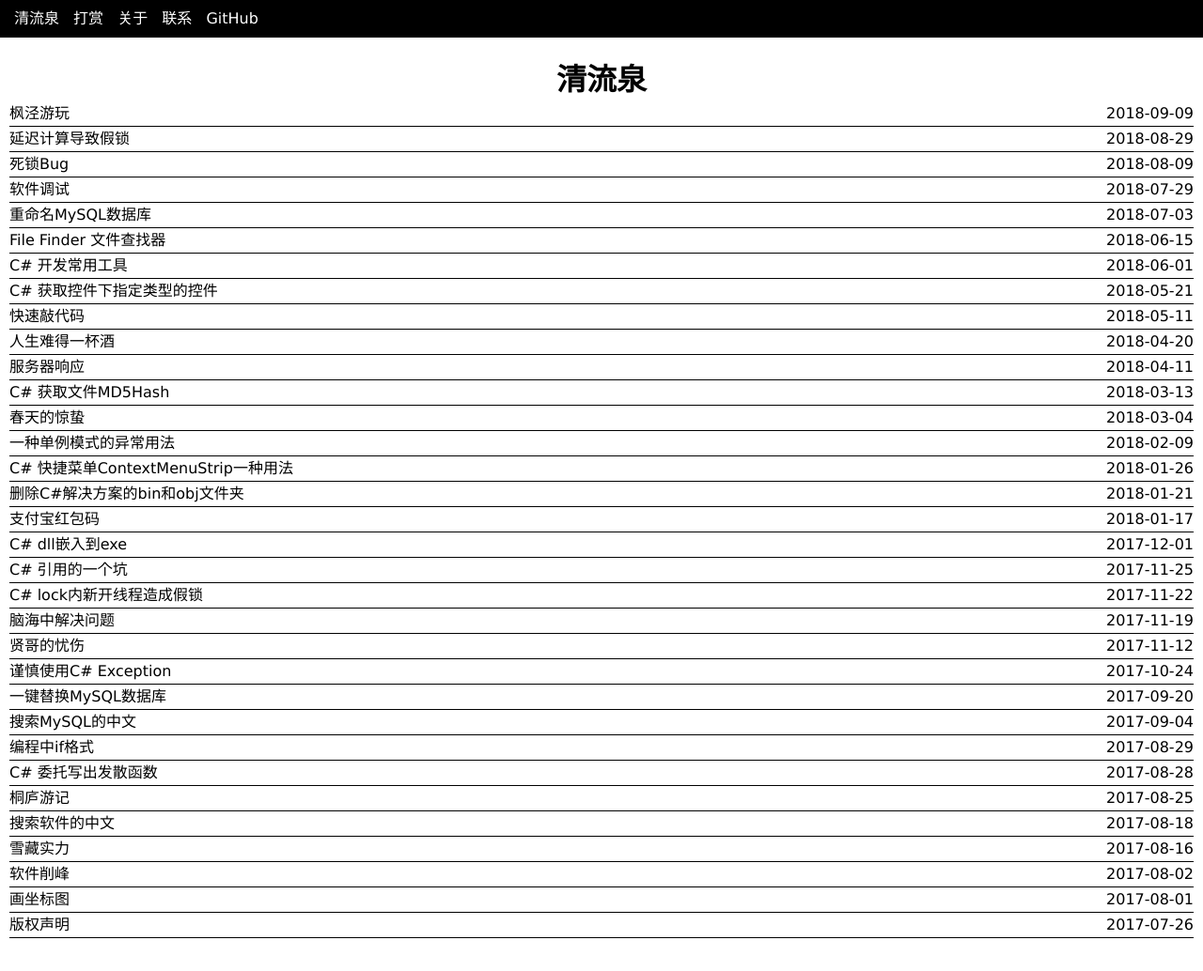
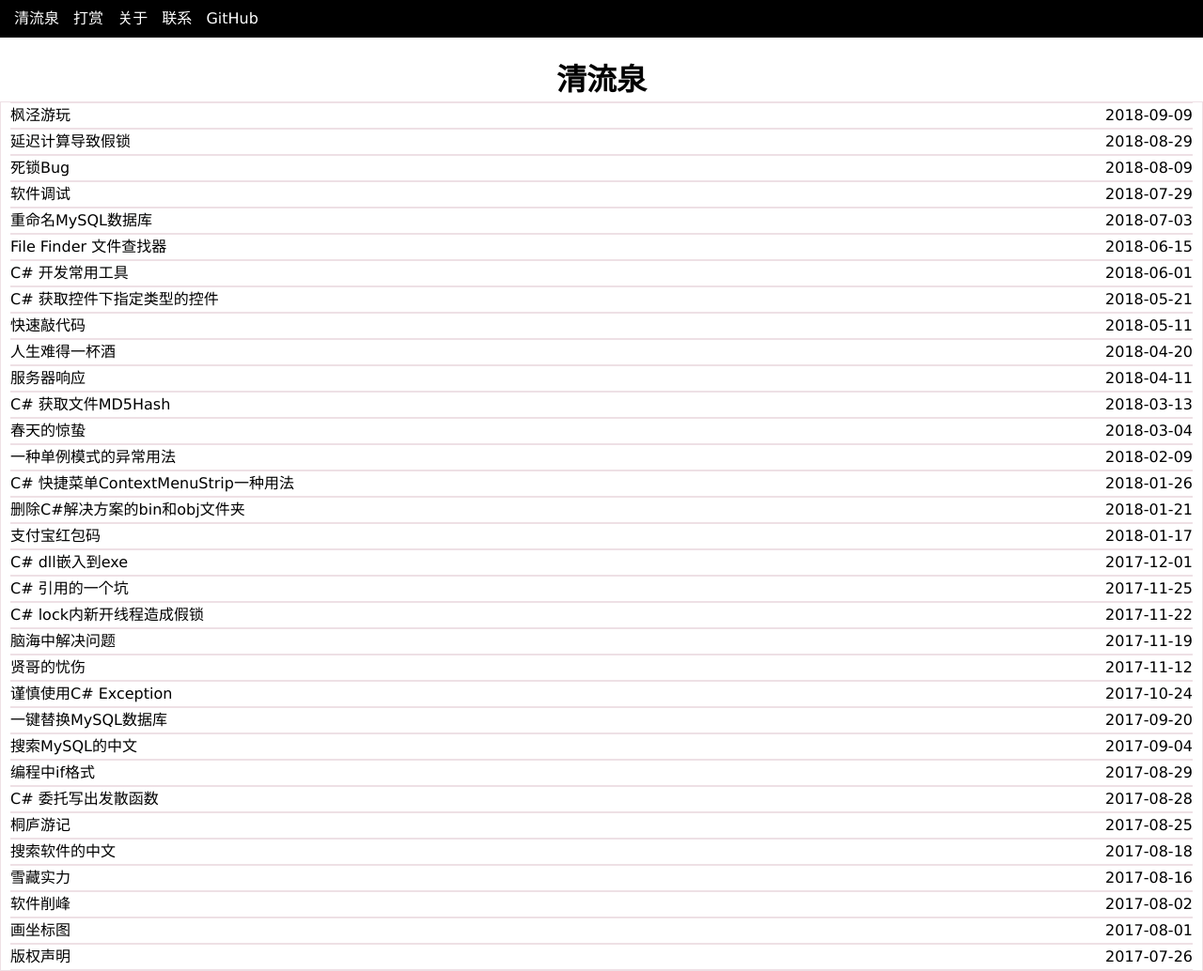
Before and after one commit to yinyongxian/yinyongxian.github.io, a Jekyll site: the page built from index.html, in a window 1280 px wide. Shown: the whole page at 94% size. Built offline with Jekyll 4.4.1, drawn with Linux system fonts in a browser that asks for light colours; before the commit the page ends 999 px from its top, so only the background shows below that.

Commit message:
边框颜色

```diff
--- a/Media/style/index.css
+++ b/Media/style/index.css
@@ -14,7 +14,6 @@
 }
 
 td {
-	border-top: none;
 	border-left: none;
 	border-right: none;
 	vertical-align:middle;
@@ -25,7 +24,6 @@ td {
 }
 
 table {
-	border: none;
 	width: 100%;
 	padding: 0px 10px;
 }
```
